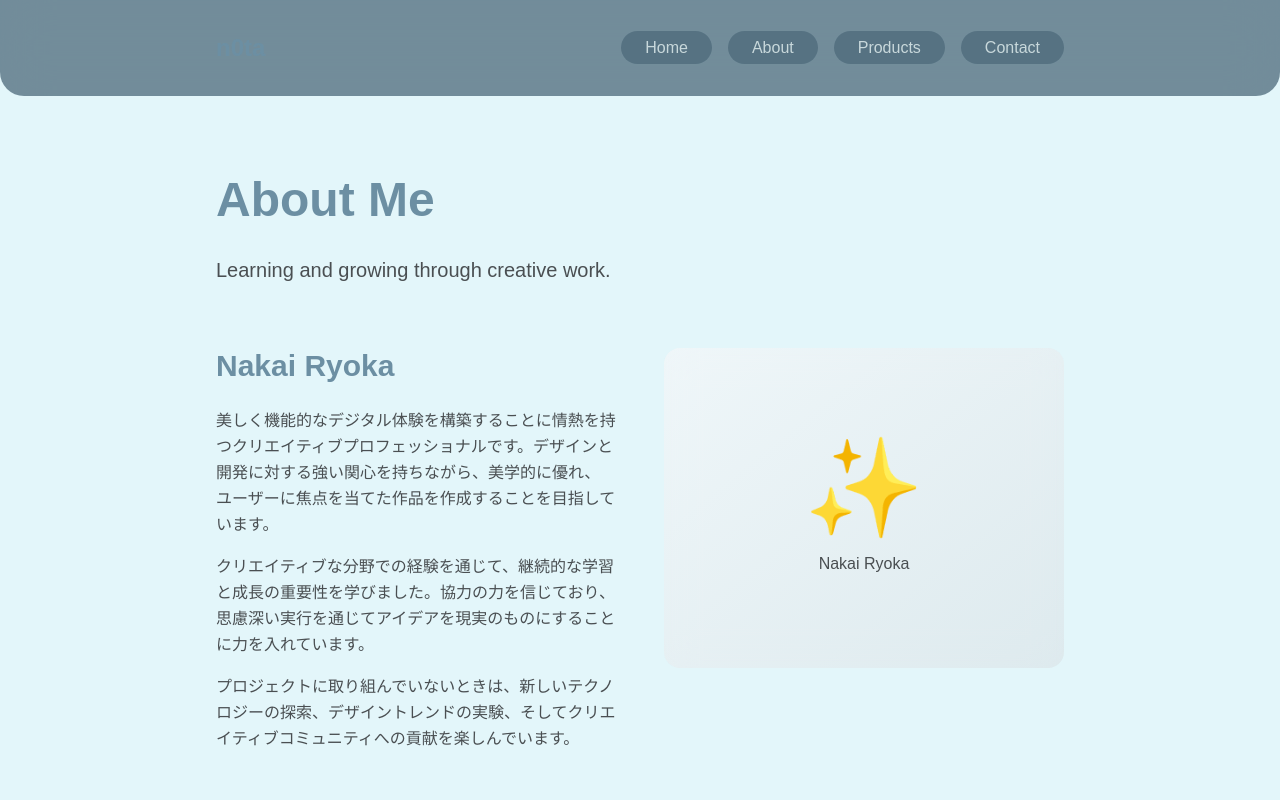
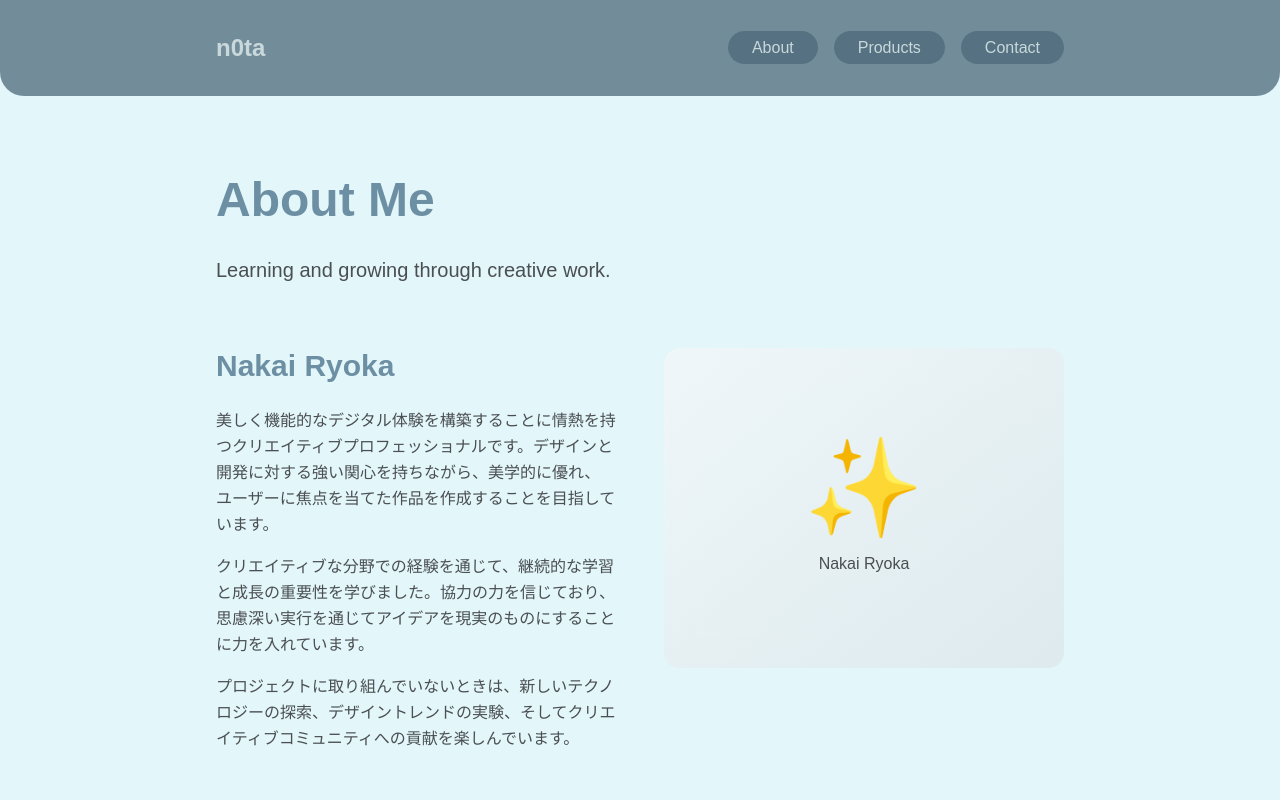
Before and after one commit to ryokcha/n0ta, a Next.js app: page /about in a window 1280 px wide. Shown: the top 800 px of the page. Built offline with nearby package versions, Linux system fonts and the light colour scheme.

Commit message:
ヘッダーの要素

```diff
--- a/app/components/Navigation.tsx
+++ b/app/components/Navigation.tsx
@@ -2,7 +2,6 @@ import Link from "next/link";
 
 export function Navigation() {
   const links = [
-    { href: "/", label: "Home", id: "home" },
     { href: "/about", label: "About", id: "about" },
     { href: "/products", label: "Products", id: "products" },
     { href: "/contact", label: "Contact", id: "contact" },
@@ -12,7 +11,7 @@ export function Navigation() {
     <header className="rounded-b-3xl bg-[#567282]/80 backdrop-blur-xl dark:bg-[#567282]/80">
       <nav className="max-w-4xl mx-auto px-6 py-8 flex justify-between items-center">
         <Link href="/">
-          <h1 className="text-2xl font-bold text-[#6C8FA3] dark:text-white hover:text-[#D5848C] dark:hover:text-[#D5848C] transition-colors">
+          <h1 className="text-2xl font-bold text-[#c8d8db] dark:text-[#c8d8db] hover:text-[#D5848C] dark:hover:text-[#D5848C] transition-colors">
             n0ta
           </h1>
         </Link>
```
